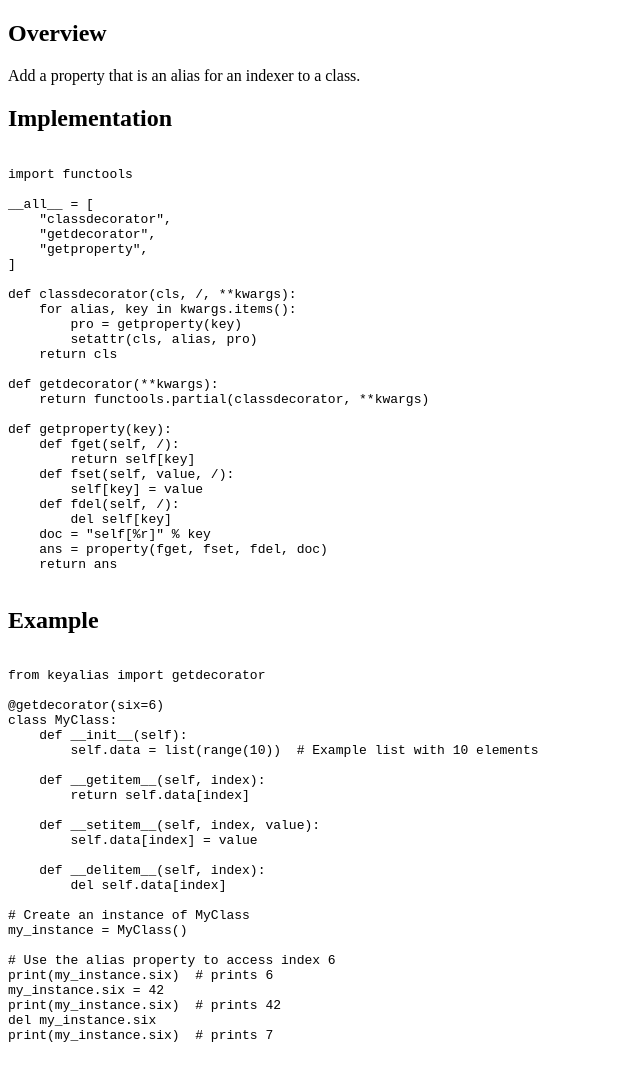
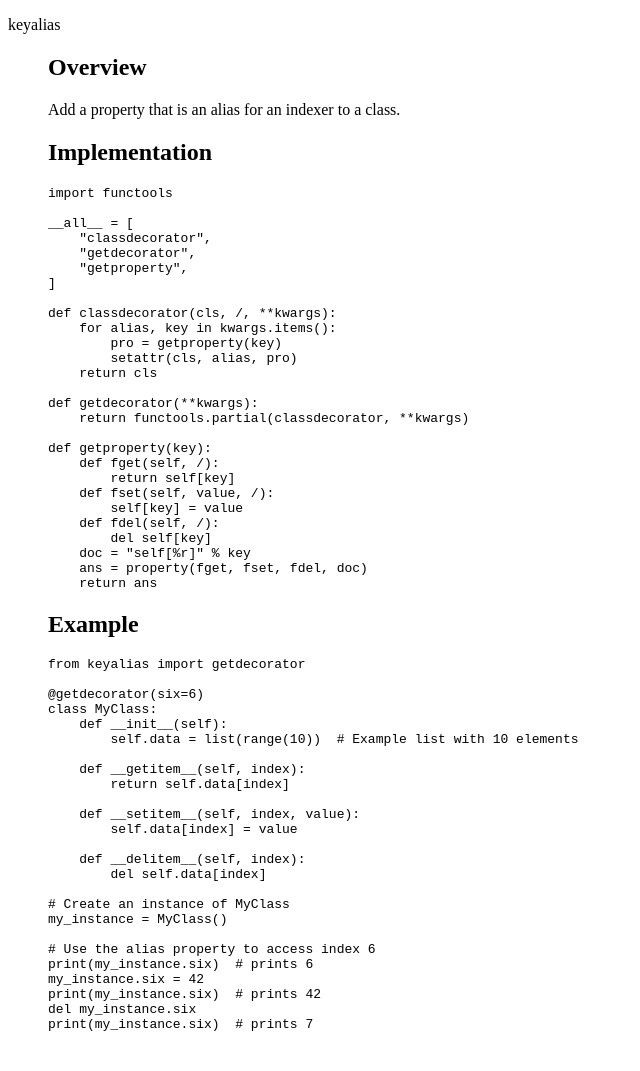
Before and after one commit to johannes-programming/keyalias, a plain HTML site: page docs/index.html in a window 1280 px wide. Shown: the whole page, without its empty margins (0-640 px from the left). After the commit the page ends 1048 px from the top, so only its background shows below. Drawn offline with Linux system fonts and the light colour scheme; a script that the page names is missing.

Commit message:
Version 1.0.3+local

```diff
--- a/docs/index.html
+++ b/docs/index.html
@@ -1,12 +1,12 @@
 <!DOCTYPE html>
-<html lang="en">
+<html>
 <head>
     <title>keyalias</title>
 </head>
-<body>
-
-<div id="top"></div>
-
+<body id="top">
+    <dl class="heading0">
+        <dt><a>keyalias</a></dt>
+        <dd>
             <div id="overview">
             <h2>Overview</h2>
             <p>Add a property that is an alias for an indexer to a class.</p>
@@ -15,8 +15,7 @@
             <div id="install"></div>
             <div id="implement">
             <h2>Implementation</h2>
-<pre><code>
-import functools
+            <pre class="block"><code>import functools
 
 __all__ = [
     "classdecorator",
@@ -42,15 +41,12 @@ def getproperty(key):
         del self[key]
     doc = "self[%r]" % key
     ans = property(fget, fset, fdel, doc)
-    return ans
-
-</code></pre>
+    return ans</code></pre>
             </div>
             <div id="install"></div>
             <div id="example">
             <h2>Example</h2>
-<pre><code>
-from keyalias import getdecorator
+            <pre class="block"><code>from keyalias import getdecorator
 
 @getdecorator(six=6)
 class MyClass:
@@ -74,18 +70,18 @@ print(my_instance.six)  # prints 6
 my_instance.six = 42
 print(my_instance.six)  # prints 42
 del my_instance.six
-print(my_instance.six)  # prints 7
-
-</code></pre>
+print(my_instance.six)  # prints 7</code></pre>
                 </div>
-
                 <div id="testing"></div>
                 <div id="license"></div>
                 <div id="links"></div>
                 <div id="credits"></div>
+            </dd>
+        </dl>
+    </body>
     <script src="https://www.johannes-programming.online/script.js"></script>
     <script>
         setupBasicProject();
+        addMetaAndLinkTags();
     </script>
-</body>
 </html>
```
Also changed, not shown: 1 other file. Lines whose indentation alone changed are shown as unchanged.
